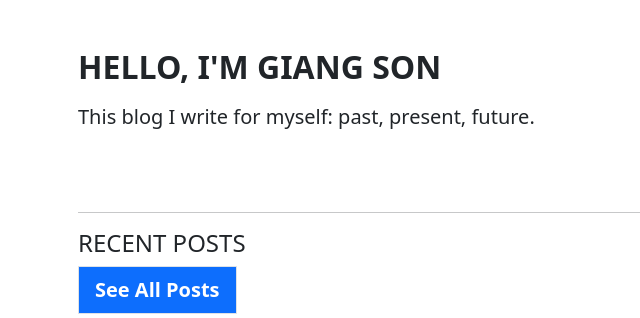
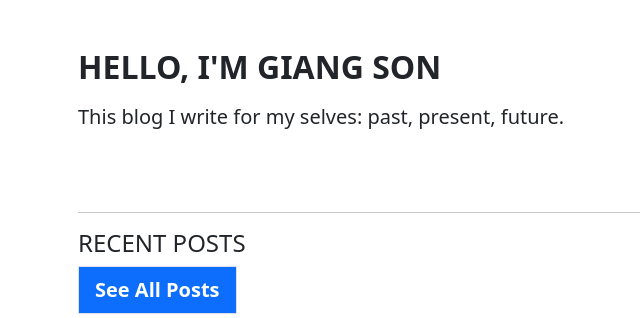
Before and after one commit to giangson19/blog_website, a Django app: page / in a window 1280 px wide. Shown: the part 74-392 px from the top of the page, without its empty margins (134-774 px from the left). Run offline with Django 4.2, Linux system fonts and the light colour scheme; data that the repository does not hold is empty; parts of the project's set-up code (start-up, migrations or seed data) failed here and were passed over; some libraries are stand-ins or nearby versions.

Commit message:
Update subtitle

```diff
--- a/blog/templates/blog/index.html
+++ b/blog/templates/blog/index.html
@@ -12,7 +12,7 @@
             <div class="col-md-6 d-md-flex align-items-md-center">
                 <div style="max-width: 350px;">
                     <h2 class="text-nowrap text-uppercase fw-bold">Hello, I'm GIANG SON</h2>
-                    <p class="lead text-nowrap my-3">This blog I write for myself: past, present, future.</p>
+                    <p class="lead text-nowrap my-3">This blog I write for my selves: past, present, future.</p>
                 </div>
             </div>
         </div>
```
